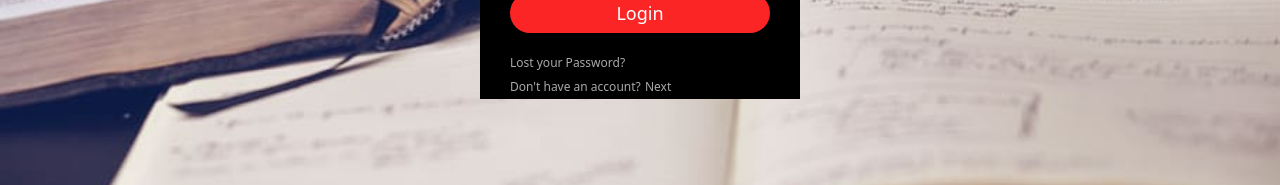
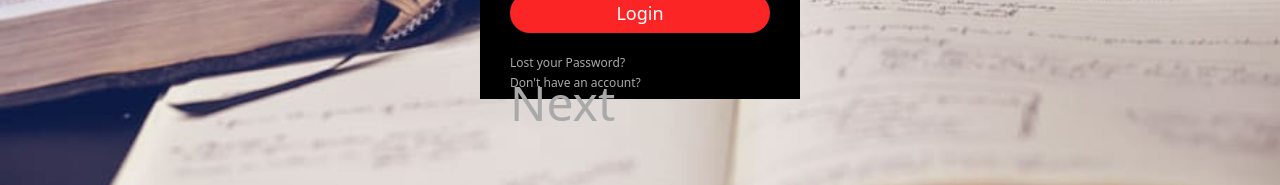
Before and after one commit to hashanwijemanna/E-Physics-proto, a plain HTML site: page login.html in a window 1280 px wide. Shown: the part 511-696 px from the top of the page. Drawn offline with nearby package versions, Linux system fonts and the light colour scheme.

Commit message:
Update login.html

```diff
--- a/login.html
+++ b/login.html
@@ -22,8 +22,8 @@
 					<input type="password" name="password" placeholder="Enter Password">
 					<input type="submit" name="" value="Login">
 					<a href="#">Lost your Password?</a><br>
-					<a href="#">Don't have an account?</a>
-					<a href="physics.html">Next</a>
+					<a href="#">Don't have an account?</a><br>
+					<a href="physics.html"><font size=8>Next</font></a>
 				</form>
 		</div>
 	</body>
```
